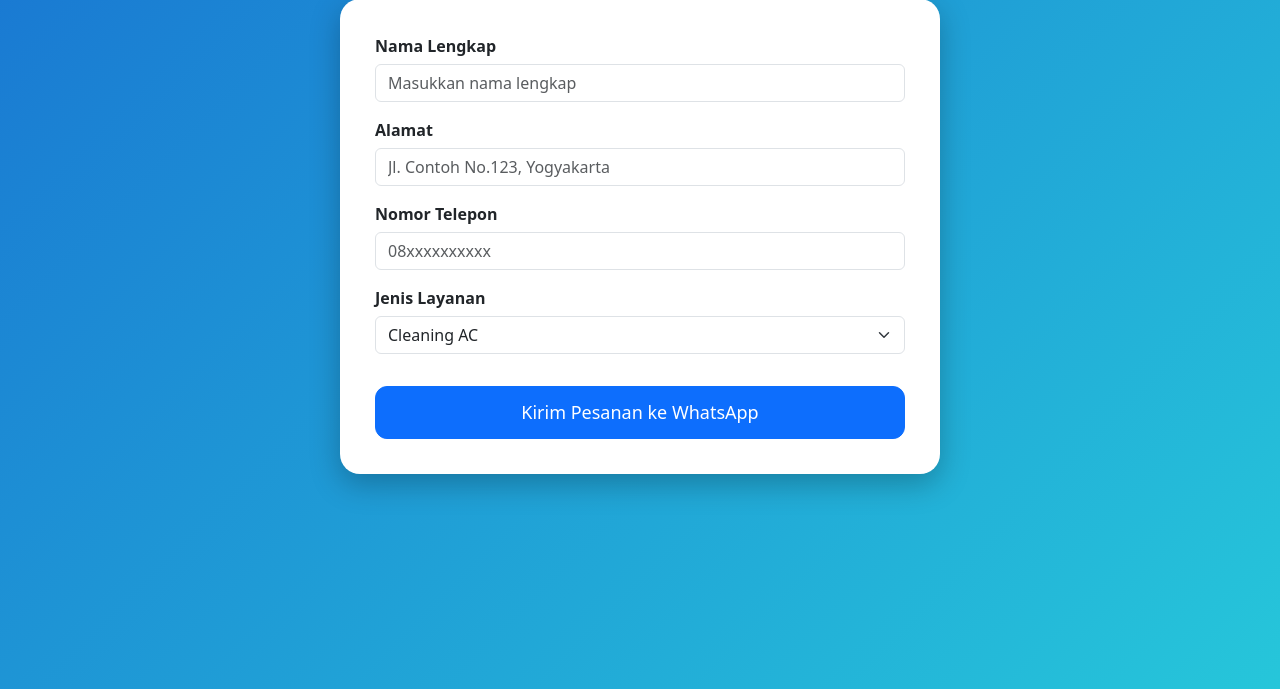
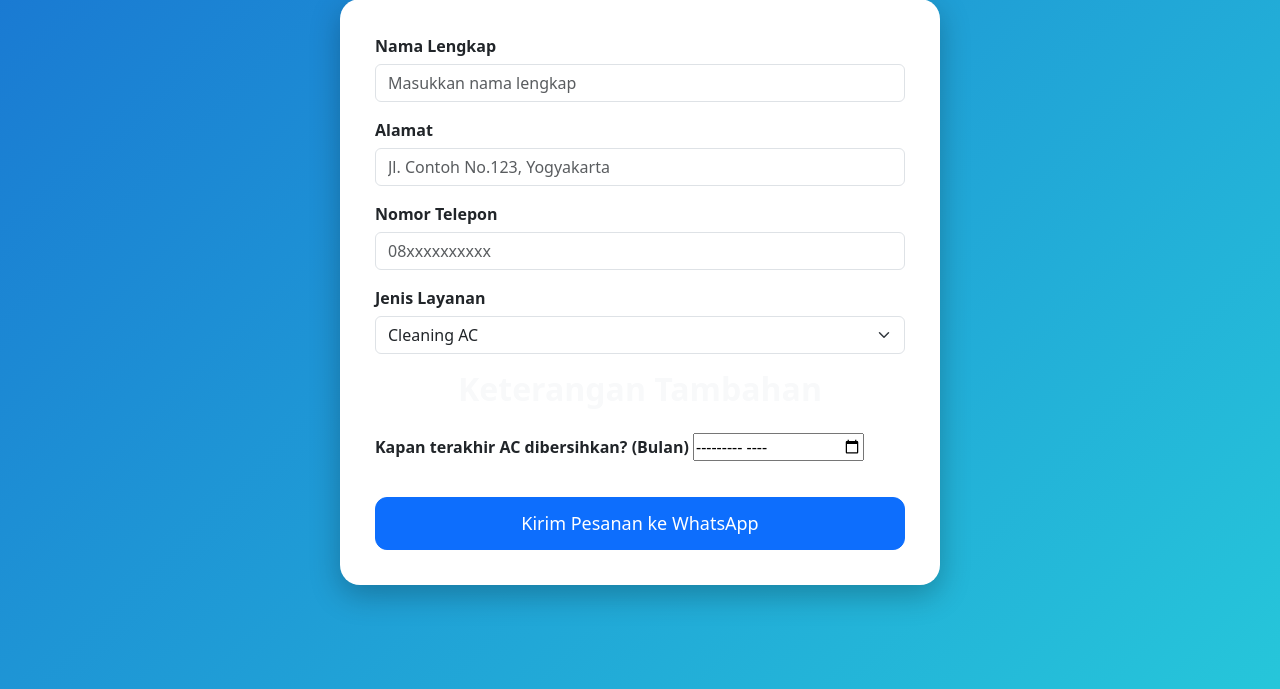
Before and after one commit to absrdentity/cool-service, a Flask app: page /form-pesan?selected_order=cleaning in a window 1280 px wide. Shown: the part 111-800 px from the top of the page. Run offline with Flask 3, Linux system fonts and the light colour scheme; some web fonts are replaced.

Commit message:
modification

```diff
--- a/api/templates/form_pesan.html
+++ b/api/templates/form_pesan.html
@@ -108,6 +108,17 @@
                     </select>
                 </div>
 
+                <h2 class="text-center text-light fw-bold mb-4">
+                    Keterangan Tambahan
+                </h2>
+
+                {% if selected_order == 'cleaning' %}
+                    <div class="mb-3">
+                        <label for="">Kapan terakhir AC dibersihkan? (Bulan)</label>
+                        <input type="month" id="lastmonth" name="lastmonth">
+                    </div>
+                {% endif %}
+
                 {% if error %}
                     <div class="error-message">
                         {{ error }}
--- a/api/templates/index.html
+++ b/api/templates/index.html
@@ -273,7 +273,6 @@ body {
            Pesan
         </a>
       </div>
-
     </div>
   </div>
 </div>
```
